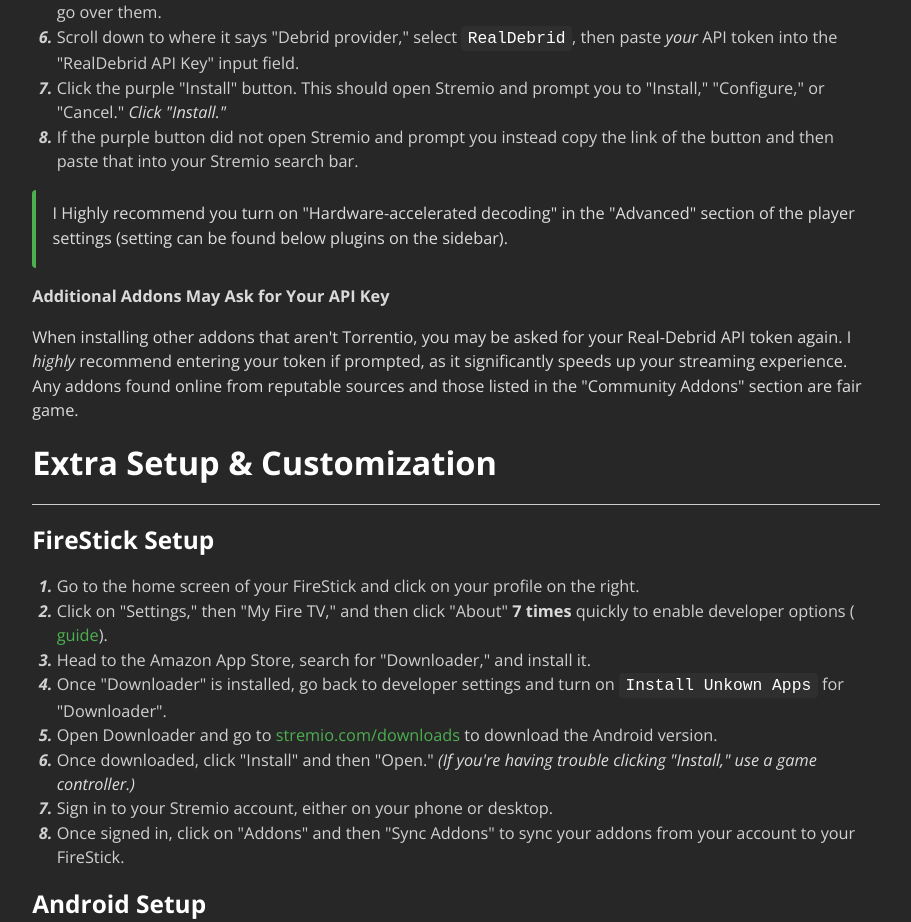
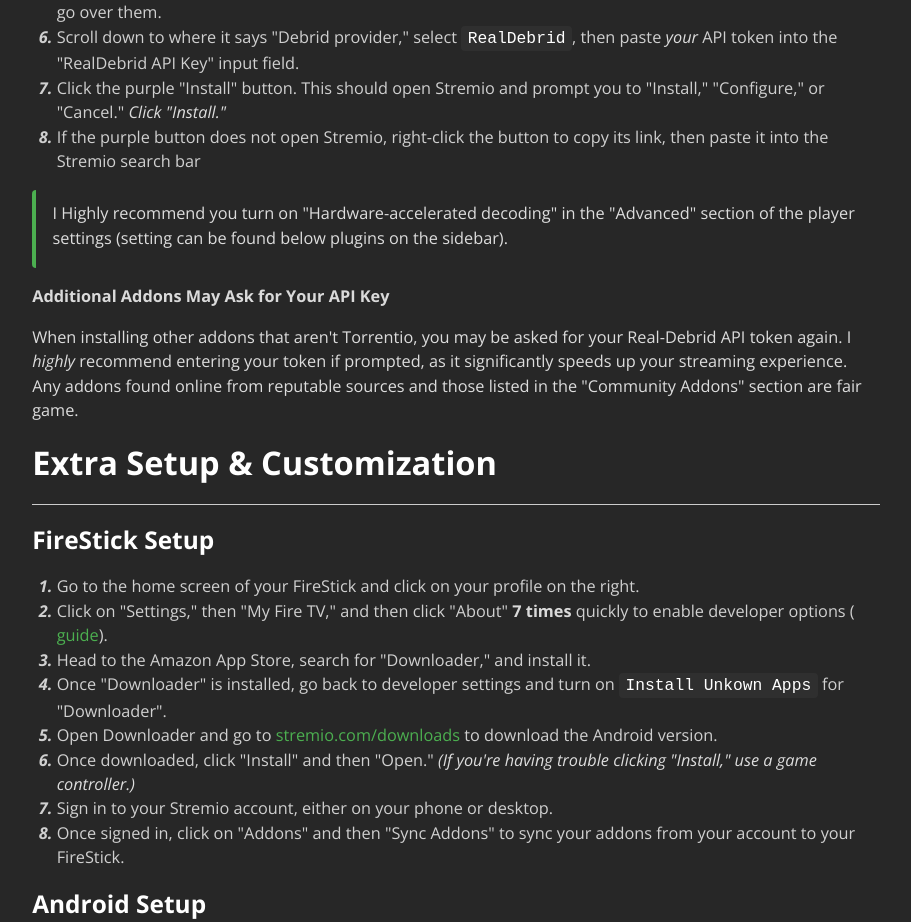
Before and after one commit to itzCozi/stremio-guide, a SvelteKit app: page / in a window 1280 px wide. Shown: the part 1887-2809 px from the top of the page, without its empty margins (184-1095 px from the left). Built offline with nearby package versions, Linux system fonts and the light colour scheme.

Commit message:
update guide

```diff
--- a/src/routes/+page.svelte
+++ b/src/routes/+page.svelte
@@ -223,7 +223,7 @@
       <li>Complete the payment using your selected method.</li>
       <li>
         Once you have a subscription, go to <a
-          href="https://real-debrid.com/apitoken"
+          href="https://real-debrid.com/apitoken?id=11626869"
           rel=""
           target="_blank">real-debrid.com/apitoken</a>
         and copy your token.
@@ -288,8 +288,8 @@
         "Configure," or "Cancel." <em>Click "Install."</em>
       </li>
       <li>
-        If the purple button did not open Stremio and prompt you instead copy the link of the button
-        and then paste that into your Stremio search bar.
+        If the purple button does not open Stremio, right-click the button to copy its link, then
+        paste it into the Stremio search bar
       </li>
     </ol>
 
@@ -403,7 +403,7 @@
     <ul>
       <li>
         <a
-          href="https://real-debrid.com/"
+          href="https://real-debrid.com/?id=11626869"
           rel=""
           target="_blank">Real Debrid</a>
       </li>
@@ -509,7 +509,7 @@
       </li>
       <li>
         <a
-          href="https://real-debrid.com/"
+          href="https://real-debrid.com/?id=11626869"
           rel=""
           target="_blank">Real-Debrid</a>
       </li>
```
